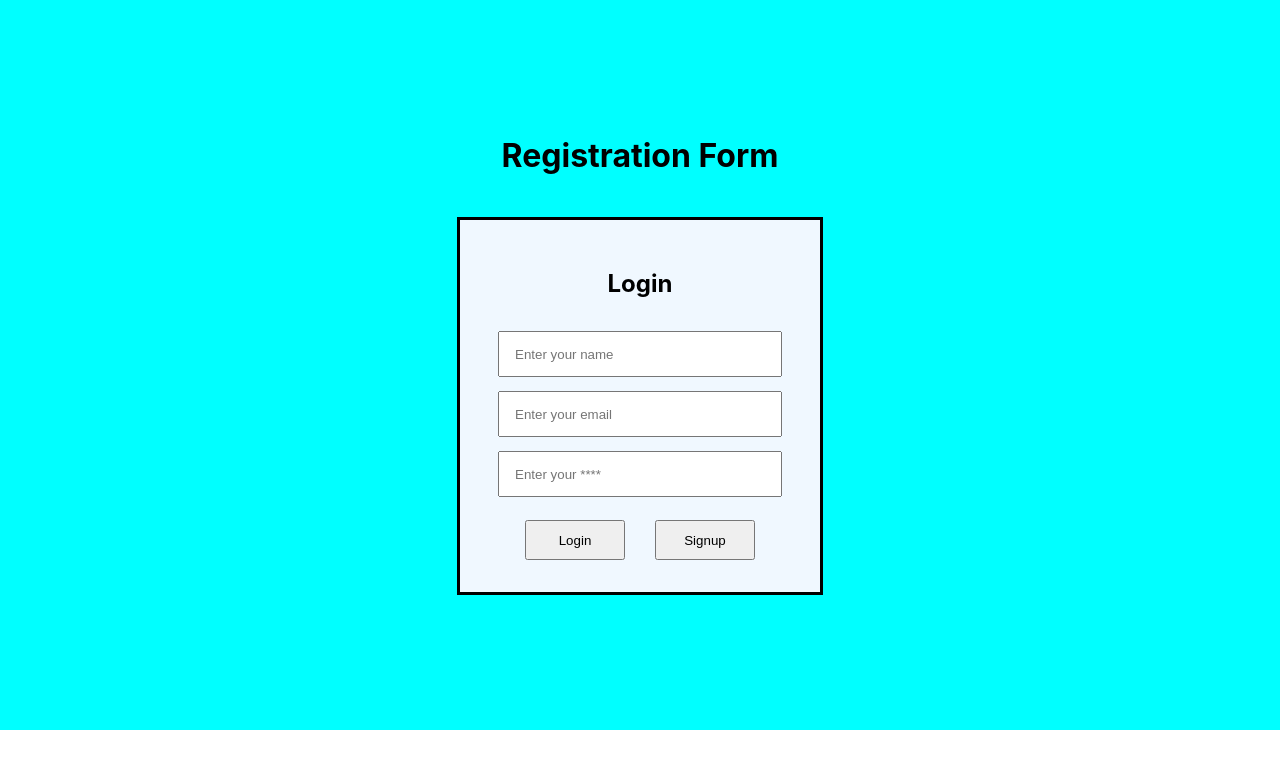
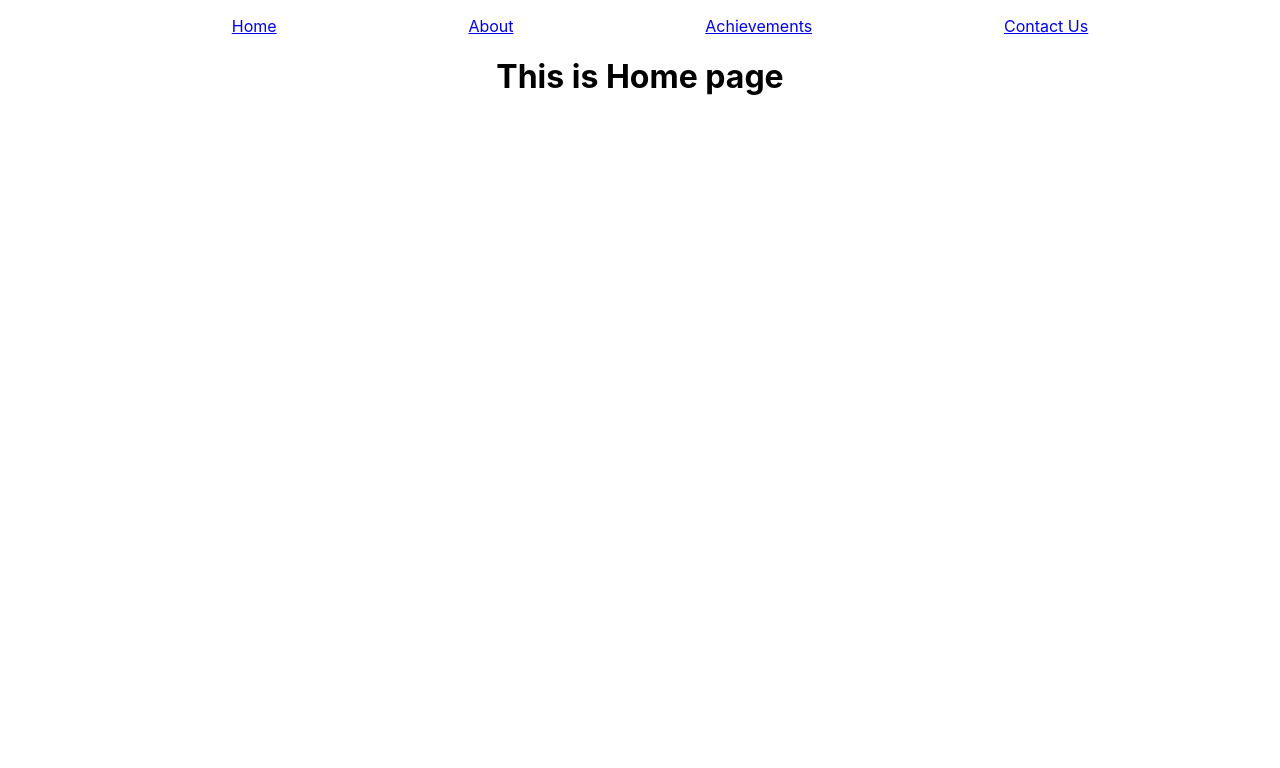
Before and after one commit to sripathy914/MERN-React, a React (Create React App) app: page /Home in a window 1280 px wide. Shown: the top 768 px of the page. Built offline with nearby package versions, Linux system fonts and the light colour scheme.

Commit message:
committed all the link router

```diff
--- a/src/App.js
+++ b/src/App.js
@@ -1,26 +1,27 @@
-import logo from './logo.svg';
 import './App.css';
-import PropsFunction from './Components/FunctionComponent/PropsFunction';
-import StateComponent from './Components/ClassComponent/StateComponent';
+import NavBar from './NavBar/NavBar';
+import About from './NavBar/About';
+import Achievements from './NavBar/Achiements'
+import ContactUs from './NavBar/ContactUs';
+
+import { Link } from 'react-router-dom';
+import { BrowserRouter,Routes,Route } from 'react-router-dom';
+
+import Home from './NavBar/Home';
 
 function App() {
   return (
     <div className="App">
-      <StateComponent rollno="21CDR050" name="Sripathy"></StateComponent>
-      <header className="App-header">
-        <img src={logo} className="App-logo" alt="logo" />
-        <p>
-            My github profile
-        </p>
-        <a
-          className="App-link"
-          href="https://www.github.com/sripathy914"
-          target="_blank"
-          rel="noopener noreferrer"
-        >
-          Learn React
-        </a>
-      </header>
+      <BrowserRouter>
+          <NavBar/>
+          <Routes>
+            <Route path="/Home" element={<Home/>}/>
+            <Route path="/About" element={<About/>}/>
+            <Route path="/Achievements" element={<Achievements/>}/>
+            <Route path="/ContactUs" element={<ContactUs/>}/>
+          </Routes>
+      </BrowserRouter>
+
     </div>
   );
 }
--- a/src/Login form/Login.css
+++ b/src/Login form/Login.css
@@ -62,6 +62,8 @@ input::placeholder
     width: 100px;
     height: 40px;
     cursor: progress;
+    background-color: blueviolet;
+    color: white;
 }
 .button2
 {
@@ -73,6 +75,8 @@ input::placeholder
 .button1:hover
 {
     background-color: aquamarine;
+    color: black;
+    font-weight:200;
 }
 .button2:hover
 {
@@ -83,7 +87,7 @@ input::placeholder
 {
     .container
     {
-        background-color: aqua;
+        background-color: a                                                                                                                                qua;
     }
     .form1
     .form2
--- /dev/null
+++ b/src/NavBar/About.jsx
@@ -0,0 +1,10 @@
+import React from "react";
+
+const About = () =>{
+    return(
+        <div>
+            <h1>This is About page</h1>
+        </div>
+    )
+}
+export default About;
--- /dev/null
+++ b/src/NavBar/Achiements.jsx
@@ -0,0 +1,10 @@
+import React from "react";
+
+const Achievements = () =>{
+    return(
+        <div>
+            <h1>This is Achievements page</h1>
+        </div>
+    )
+}
+export default Achievements;
--- /dev/null
+++ b/src/NavBar/ContactUs.jsx
@@ -0,0 +1,10 @@
+import React from "react";
+
+const ContactUs = () =>{
+    return(
+        <div>
+            <h1>This is ContactUs page</h1>
+        </div>
+    )
+}
+export default ContactUs;
--- /dev/null
+++ b/src/NavBar/Home.jsx
@@ -0,0 +1,10 @@
+import React from "react";
+
+const Home = () =>{
+    return(
+        <div>
+            <h1>This is Home page</h1>
+        </div>
+    )
+}
+export default Home;
--- /dev/null
+++ b/src/NavBar/NavBar.css
@@ -0,0 +1,25 @@
+@media (max-width:425px)
+{
+ol{
+    display: flex;
+    justify-content: space-evenly;
+    flex-direction: column;
+    width: auto;
+    list-style-type:none;
+}
+}
+@media (min-width:500px)
+{
+ol{
+    display: flex;
+    justify-content: space-evenly;
+    flex-direction: row;
+    width: auto;
+    list-style-type: none;
+    text-decoration: none;
+}
+div
+{
+
+}
+}
--- /dev/null
+++ b/src/NavBar/NavBar.jsx
@@ -0,0 +1,14 @@
+import "./NavBar.css"
+import { Link } from "react-router-dom";
+
+const NavBar = () =>{
+    return(
+        <ol>
+            <li><Link to="/Home">Home</Link></li>
+            <li><Link to="/About">About</Link></li>
+            <li><Link to="/Achievements">Achievements</Link></li>
+            <li><Link to="/ContactUs">Contact Us</Link></li>
+        </ol>
+    )
+}
+export default NavBar;
--- a/src/index.js
+++ b/src/index.js
@@ -8,7 +8,7 @@ import Login from './Login form/Login';
 const root = ReactDOM.createRoot(document.getElementById('root'));
 root.render(
   <div>
-    <Login/>
+    <App/>
   </div>
 );
 
```
Also changed, not shown: src/App.css (line endings or trailing spaces), src/Components/ClassComponent/StateComponent.jsx (line endings or trailing spaces).
